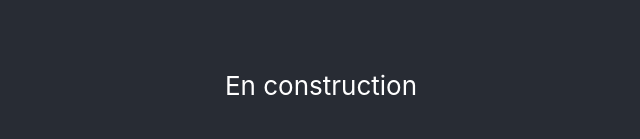
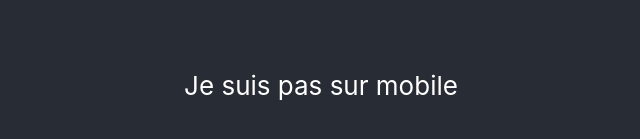
Before and after one commit to AntoineAwaida/ad-covia, a React (Create React App) app in the folder front-app/: page / in a window 1280 px wide. Shown: the part 315-454 px from the top of the page, without its empty margins (319-959 px from the left). Built offline with nearby package versions, Linux system fonts and the light colour scheme.

Commit message:
Adapt message to device type

```diff
--- a/front-app/src/App.tsx
+++ b/front-app/src/App.tsx
@@ -1,5 +1,6 @@
 import React from "react";
 import styled from "styled-components";
+import { isMobileOnly } from "react-device-detect";
 
 const Container = styled.div`
   text-align: center;
@@ -16,12 +17,20 @@ const HeaderContainer = styled.header`
   color: white;
 `;
 
-const App = () => (
-  <Container>
-    <HeaderContainer>
-      <p>En construction</p>
-    </HeaderContainer>
-  </Container>
-);
+const App = () => {
+  const shouldDisplayMobileVersion = isMobileOnly;
+
+  return (
+    <Container>
+      <HeaderContainer>
+        <p>
+          {shouldDisplayMobileVersion
+            ? "Je suis sur mobile"
+            : "Je suis pas sur mobile"}
+        </p>
+      </HeaderContainer>
+    </Container>
+  );
+};
 
 export default App;
```
